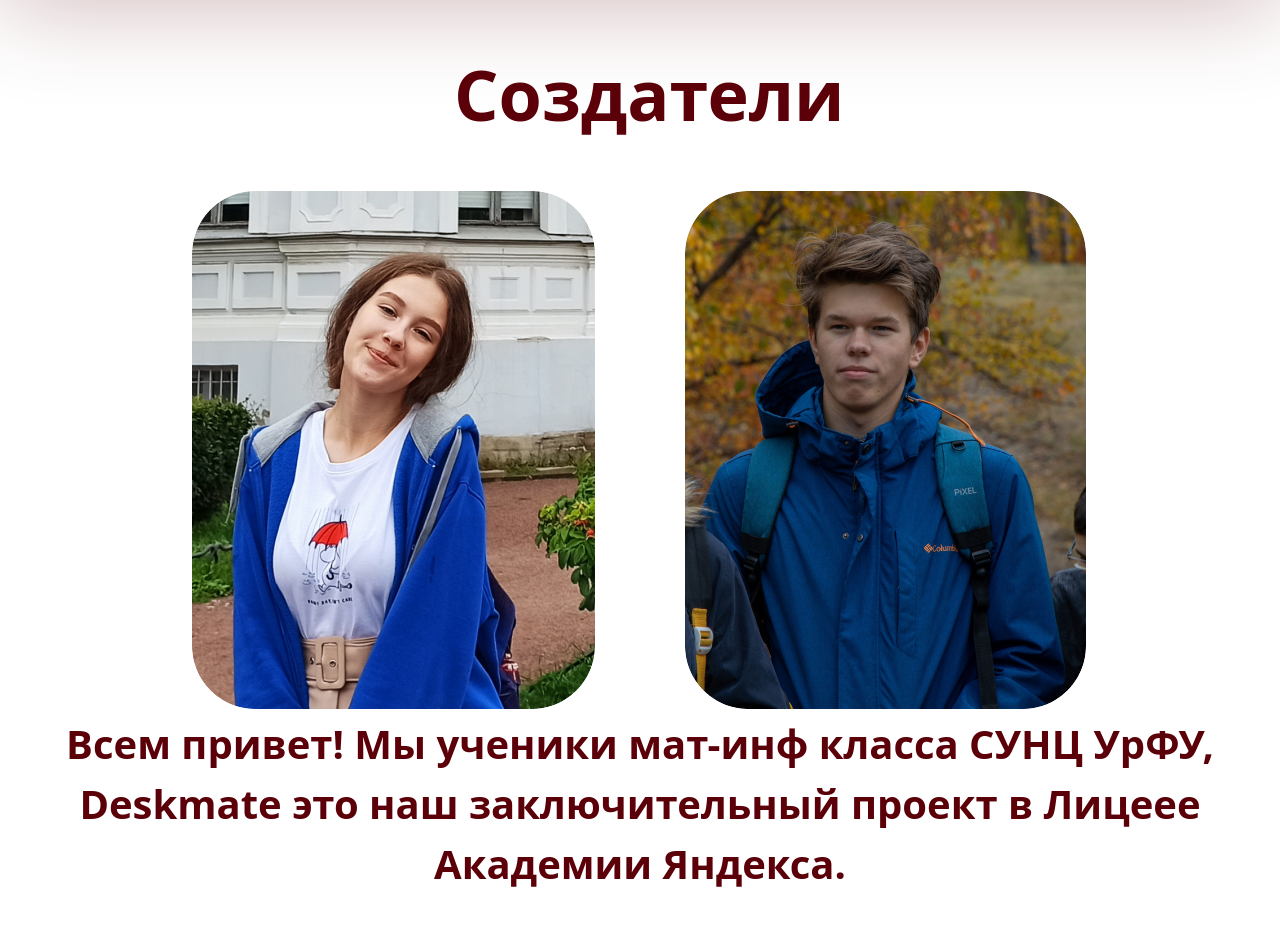
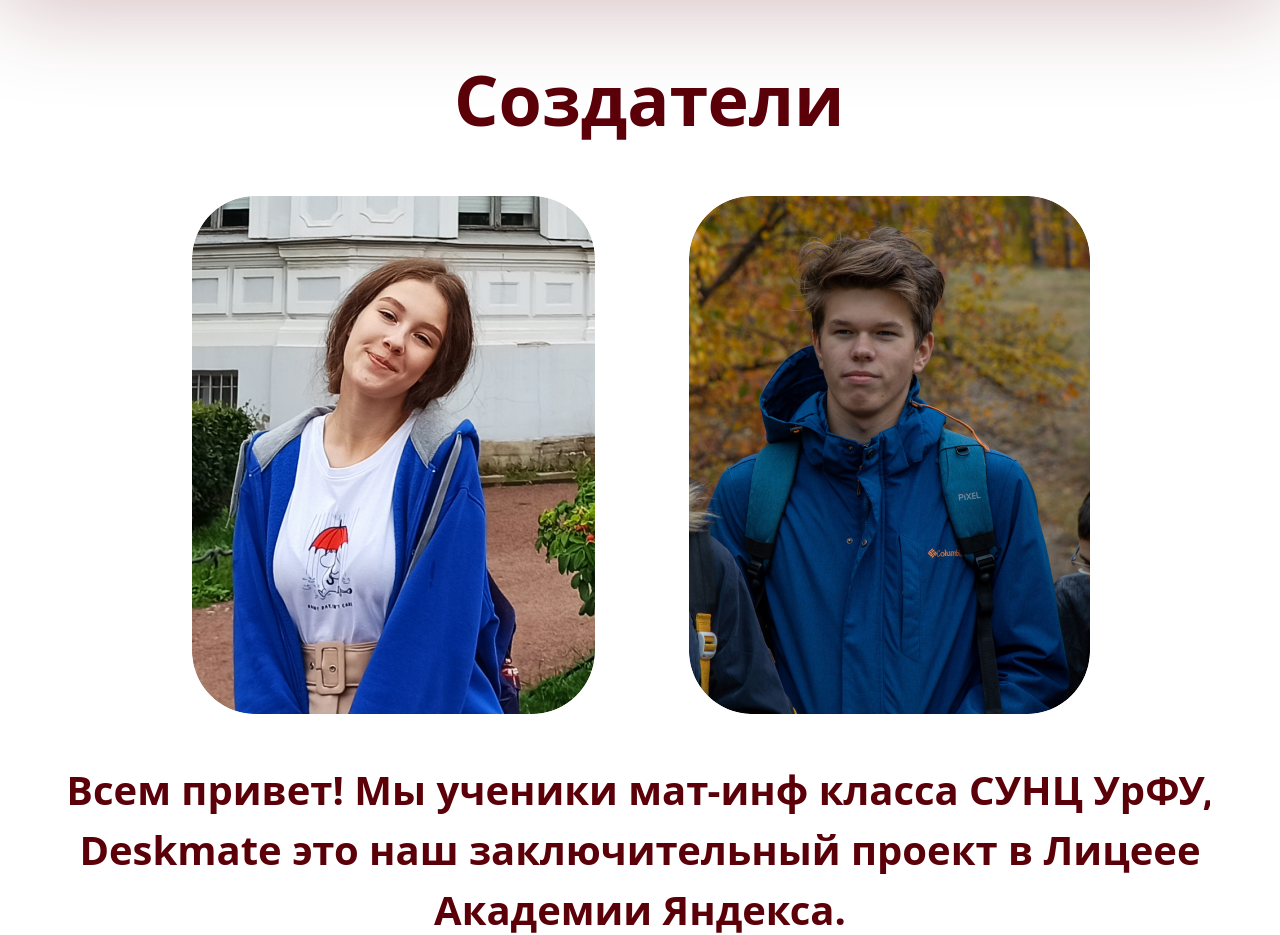
Before and after one commit to egorka5opka/web_school, a Flask app: page /creators in a window 1280 px wide. Shown: the part 105-1040 px from the top of the page. Before the commit the page ends 992 px from the top, so only its background shows below. Run offline with Flask 2, Linux system fonts and the light colour scheme.

Commit message:
to static

```diff
--- a/static/css/style.css
+++ b/static/css/style.css
@@ -109,23 +109,22 @@
     color: #5B0009;
 }
 .button_creators {
-    position: absolute;
-    left: calc(50% - 592px/2);
-    top: 862px;
+    margin-left: calc(50% - 592px/2);
+    margin-right: calc(50% - 592px/2);
+    margin-top: 62px;
     padding: 16px 24px;
     background: #5B0009;
     color: #ffffff;
     border-radius: 25px;
 }
 .button_creators:hover {
-    box-shadow: 0px 0px 54px 1px rgba(91, 0, 9, 0.25);
+    box-shadow: 0px 0px 54px 1px rgba(91, 0, 9, 0.5);
 }
 .heading_creators {
-    position: absolute;
     width: 391px;
     height: 53px;
-    left: calc(50% - 373px/2 + 0.5px);
-    top: 172px;
+    margin-left: calc(50% - 373px/2 + 0.5px);
+    margin-top: 67px;
 
     font-weight: 700;
     font-size: 70px;
@@ -138,26 +137,23 @@
 }
 
 .Sonya_pic, .Egor_pic {
-    position: absolute;
-
     height: 518px;
-    top: 296px;
+    margin-top: 55px;
     border-radius: 63px;
 }
 .Sonya_pic {
     width: 403px;
-    left: calc(50% - 403px - 45px);
+    margin-left: calc(50% - 403px - 45px);
 }
 .Egor_pic {
     width: 401px;
-    left: calc(50% + 45px);
+    margin-left: 90px;
 }
 .creators_page_text {
-    position: absolute;
     width: 1236px;
     height: 138px;
-    left: calc(50% - 1236px/2);
-    top: 840px;
+    margin-left: calc(50% - 1236px/2);
+    margin-top: 67px;
     font-style: strong;
     font-weight: 575;
     font-size: 40px;
--- a/templates/creators.html
+++ b/templates/creators.html
@@ -4,10 +4,10 @@
 <p class="heading_creators">
         Создатели
 </p>
-
+<p>
 <img class="Sonya_pic" src="static/img/Sonya.png" alt="Sonya">
 <img class="Egor_pic" src="static/img/Egor.png" alt="Egor">
-
+</p>
 <p class="creators_page_text">
         Всем привет! Мы ученики мат-инф класса СУНЦ УрФУ, Deskmate это наш заключительный проект в Лицеее Академии Яндекса.
 </p>
```
